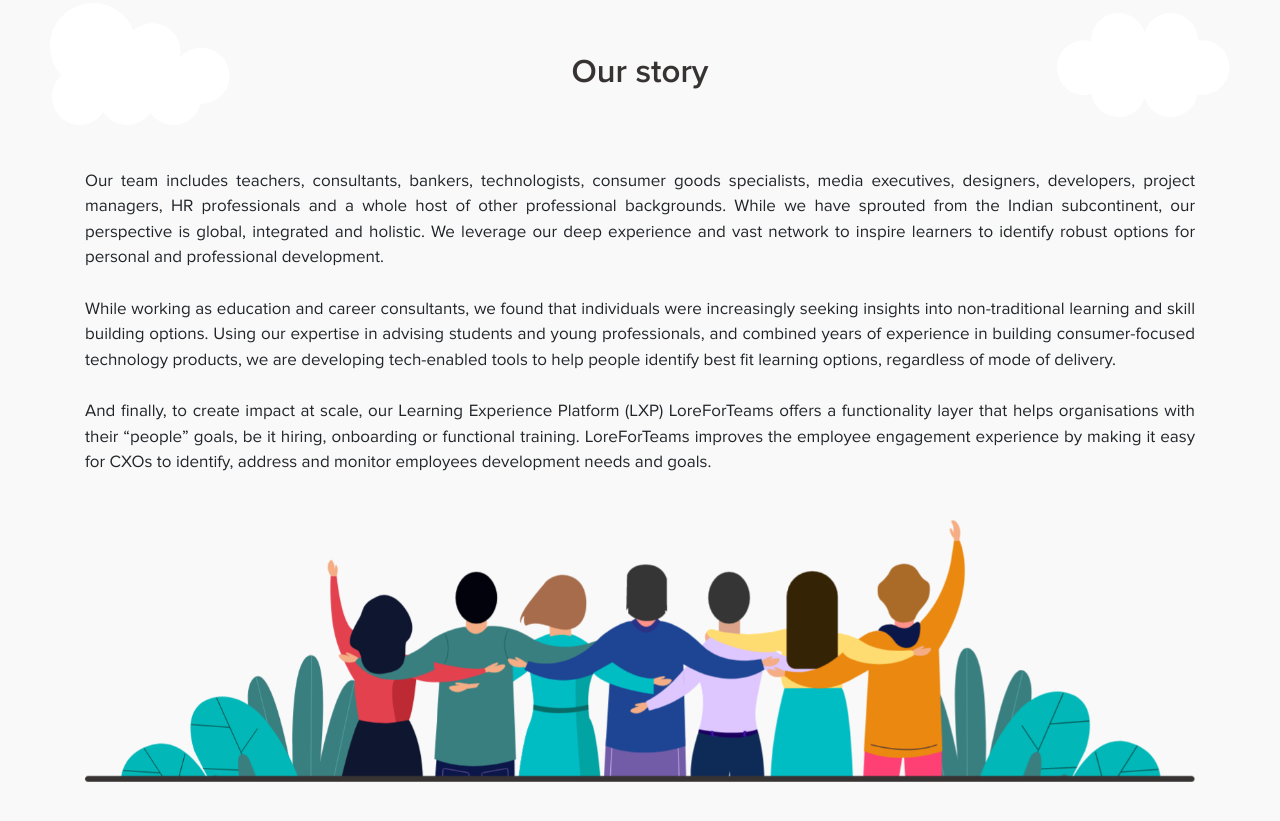
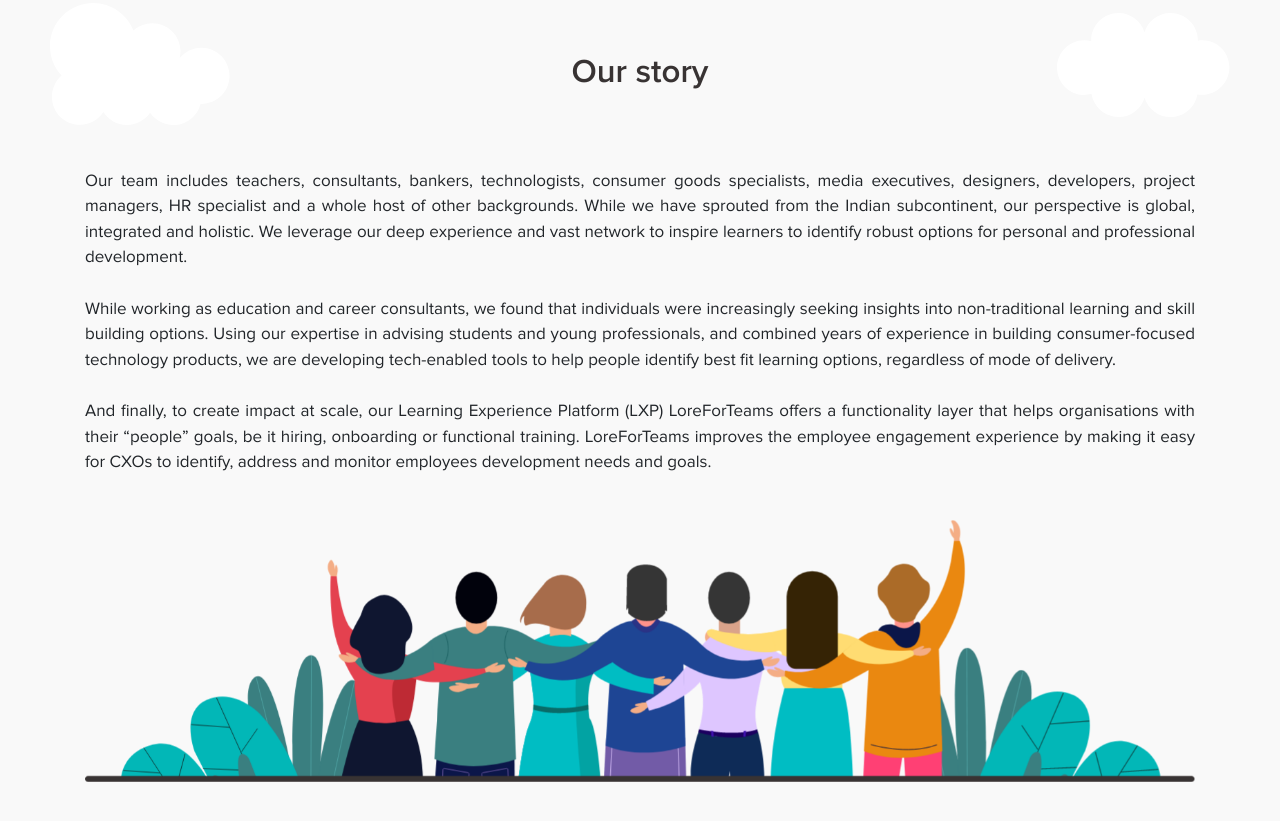
Before and after one commit to caymustech/caymustech.github.io, a plain HTML site: page index.html in a window 1280 px wide. Shown: the part 2124-2945 px from the top of the page. Drawn offline with Linux system fonts and the light colour scheme; no server answers.

Commit message:
homepage content changes done

```diff
--- a/index.html
+++ b/index.html
@@ -134,8 +134,8 @@
         <div class="row">
           <div class="col-md-12">
             <p>
-              Our team includes teachers, consultants, bankers, technologists, consumer goods specialists, media executives, designers, developers, project managers, HR professionals and a whole host
-              of other professional backgrounds. While we have sprouted from the Indian subcontinent, our perspective is global, integrated and holistic. We leverage our deep experience and vast
+              Our team includes teachers, consultants, bankers, technologists, consumer goods specialists, media executives, designers, developers, project managers, HR specialist and a whole host
+              of other backgrounds. While we have sprouted from the Indian subcontinent, our perspective is global, integrated and holistic. We leverage our deep experience and vast
               network to inspire learners to identify robust options for personal and professional development.
             </p>
             <p>
```
